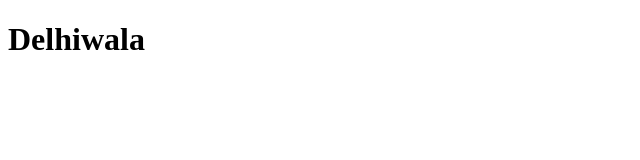
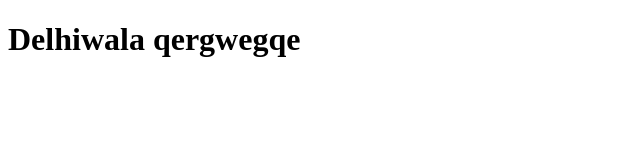
Before and after one commit to SarbSingh34/Javascript-Projects, a plain HTML site: page Popup/index.html in a window 1280 px wide. Shown: the whole page, without its empty margins (0-640 px from the left). Drawn offline with Linux system fonts and the light colour scheme.

Commit message:
Updated Done

```diff
--- a/Popup/index.html
+++ b/Popup/index.html
@@ -7,6 +7,6 @@
     <title> Document </title>
 </head>
 <body>
-        <h1> Delhiwala </h1>
+        <h1> Delhiwala qergwegqe </h1>
 </body>
 </html>
```
